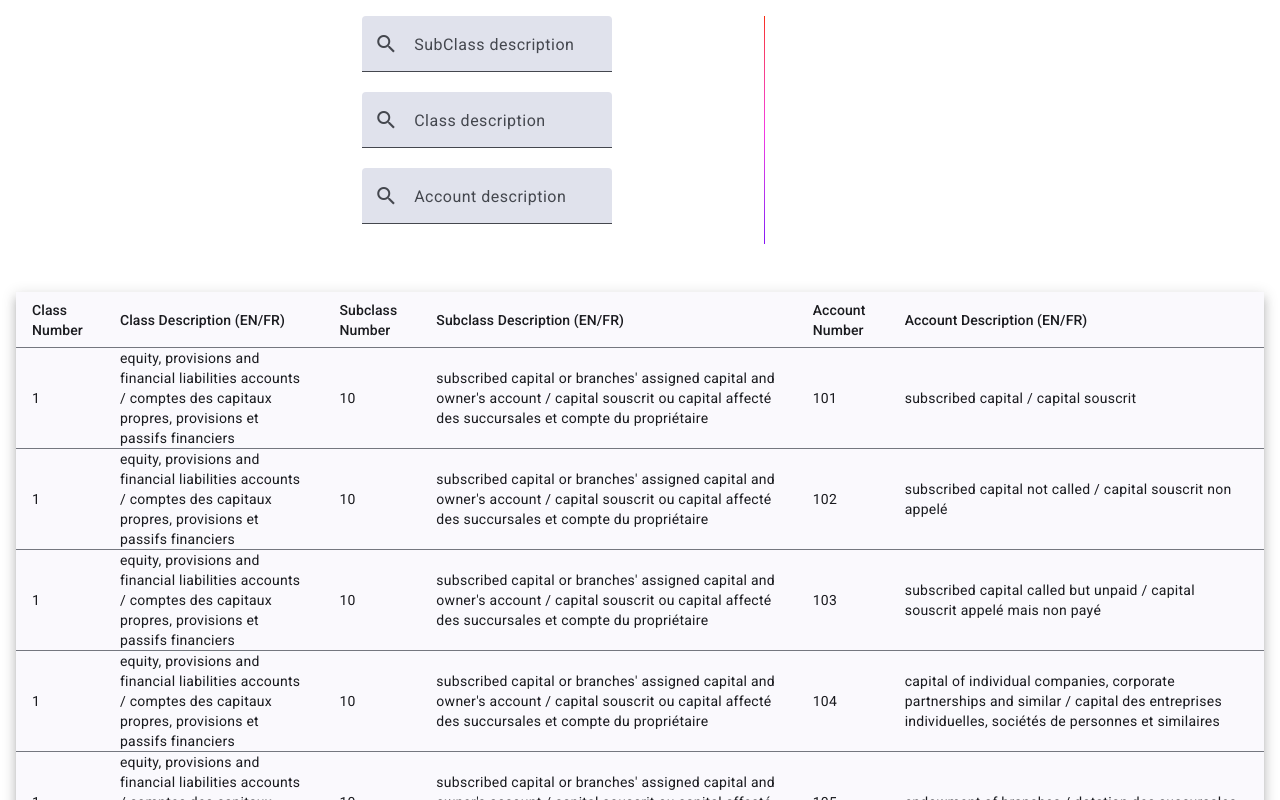
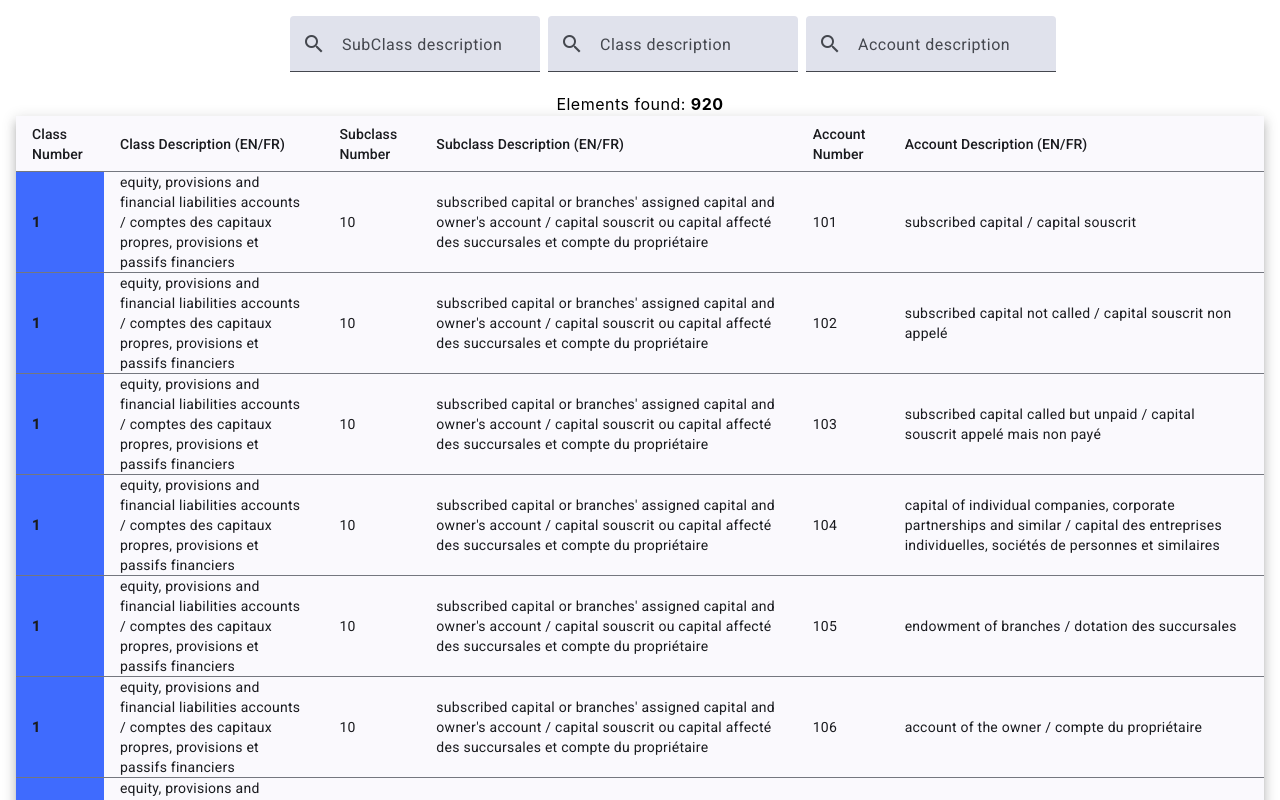
Before and after one commit to DenDy1227/lux-acccounts, an Angular app in the folder lux-accounts-app/: page / in a window 1280 px wide. Shown: the top 800 px of the page. Built offline with nearby package versions, Linux system fonts and the light colour scheme.

Commit message:
prepare_demo

```diff
--- a/lux-accounts-app/src/app/app.component.html
+++ b/lux-accounts-app/src/app/app.component.html
@@ -66,11 +66,11 @@
 
   .content {
     display: flex;
-
+    flex-direction: row;
+    gap: 8px;
     justify-content: space-around;
     width: 100%;
     max-width: 700px;
-    margin-bottom: 3rem;
   }
 
   .content h1 {
@@ -81,43 +81,30 @@
     margin-top: 1.5rem;
   }
 
-  .divider {
-    width: 1px;
-    background: var(--red-to-pink-to-purple-vertical-gradient);
-    margin-inline: 0.5rem;
-  }
-
-  .pill-group {
-    display: flex;
-    flex-direction: column;
-    align-items: start;
-    flex-wrap: wrap;
-    gap: 1.25rem;
-  }
-
-  .pill {
-    display: flex;
-    align-items: center;
-    --pill-accent: var(--bright-blue);
-    background: color-mix(in srgb, var(--pill-accent) 5%, transparent);
-    color: var(--pill-accent);
-    padding-inline: 0.75rem;
-    padding-block: 0.375rem;
-    border-radius: 2.75rem;
-    border: 0;
-    transition: background 0.3s ease;
-    font-family: var(--inter-font);
-    font-size: 0.875rem;
-    font-style: normal;
-    font-weight: 500;
-    line-height: 1.4rem;
-    letter-spacing: -0.00875rem;
-    text-decoration: none;
-  }
-
-  .pill:hover {
-    background: color-mix(in srgb, var(--pill-accent) 15%, transparent);
-  }
+.first {
+  background: #003cffbf;
+}
+.second {
+  background: #00ffea;
+}
+.third {
+  background: orange;
+}
+.fourth {
+  background: forestgreen;
+}
+.fifth {
+  background: darkred;
+}
+.six {
+  background: dodgerblue;
+}
+.seven {
+  background: #7f19de80;
+}
+.default {
+  background: goldenrod;
+}
 
   .pill-group .pill:nth-child(6n + 1) {
     --pill-accent: var(--bright-blue);
@@ -137,13 +124,6 @@
     margin-inline-start: 0.25rem;
   }
 
-  .social-links {
-    display: flex;
-    align-items: center;
-    gap: 0.73rem;
-    margin-top: 1.5rem;
-  }
-
   .social-links path {
     transition: fill 0.3s ease;
     fill: var(--gray-400);
@@ -158,19 +138,12 @@
       flex-direction: column;
       width: max-content;
     }
-
-    .divider {
-      height: 1px;
-      width: 100%;
-      background: var(--red-to-pink-to-purple-horizontal-gradient);
-      margin-block: 1.5rem;
-    }
   }
 </style>
 
 <main class="main">
   <div class="content">
-    <div class="left-side">
+
       <div class="form-field">
         <mat-form-field appearance="fill">
           <mat-label>SubClass description</mat-label>
@@ -238,17 +211,16 @@
           }
         </mat-form-field>
       </div>
-    </div>
-    <div class="divider" role="separator" aria-label="Divider"></div>
-    <div class="right-side">
-    </div>
+
   </div>
+  <span>Elements found: <strong>{{flattenedDataSource.length}}</strong></span>
   <table mat-table [dataSource]="flattenedDataSource" class="mat-elevation-z8">
 
     <!-- Class Number Column -->
     <ng-container matColumnDef="classNumber">
       <th mat-header-cell *matHeaderCellDef> Class Number</th>
-      <td mat-cell *matCellDef="let element"> {{ element.classNumber }}</td>
+      <td mat-cell *matCellDef="let element" [class]="element.classNumber | getClassColor">
+        <strong>{{ element.classNumber }}</strong></td>
     </ng-container>
 
     <!-- Class Description Column -->
--- a/lux-accounts-app/src/app/app.component.ts
+++ b/lux-accounts-app/src/app/app.component.ts
@@ -17,6 +17,7 @@ import {MatIconButton} from "@angular/material/button";
 import {ACCOUNTS} from "./source/accounts";
 import {MatTableModule} from "@angular/material/table";
 import {accTransformed} from "./source/thransformedAccounts";
+import {GetClassColorPipe} from "./utils/get-class-color.pipe";
 
 
 const FIELD_NAMES = {
@@ -41,7 +42,7 @@ interface FlattenedData {
 @Component({
   selector: 'app-root',
   standalone: true,
-  imports: [RouterOutlet, MatTableModule, CommonModule, MatFormFieldModule, MatIconModule, MatInput, ReactiveFormsModule, MatAutocomplete, MatAutocompleteTrigger, MatOption, MatIconButton],
+  imports: [RouterOutlet, MatTableModule, CommonModule, MatFormFieldModule, MatIconModule, MatInput, ReactiveFormsModule, MatAutocomplete, MatAutocompleteTrigger, MatOption, MatIconButton, GetClassColorPipe],
   templateUrl: './app.component.html',
   styleUrl: './app.component.scss'
 })
--- /dev/null
+++ b/lux-accounts-app/src/app/utils/get-class-color.pipe.ts
@@ -0,0 +1,37 @@
+import { Pipe, PipeTransform } from '@angular/core';
+
+@Pipe({
+  name: 'getClassColor',
+  standalone: true
+})
+export class GetClassColorPipe implements PipeTransform {
+
+  transform(classNumber: string, ...args: unknown[]): unknown {
+    console.log(typeof classNumber)
+    switch (classNumber) {
+      case "1" : {
+        return 'first'
+      }
+      case "2" : {
+        return 'second'
+      }
+      case "3": {
+        return 'third'
+      }
+      case "4" : {
+        return 'fourth'
+      }
+      case "5" : {
+        return 'fifth'
+      }
+      case "6" : {
+        return 'six'
+      }
+      case "7" : {
+        return 'seven'
+      }
+      default : return 'default'
+    }
+  }
+
+}
```
Also changed, not shown: 1 other file (tests, documents, lock files or other folders).
